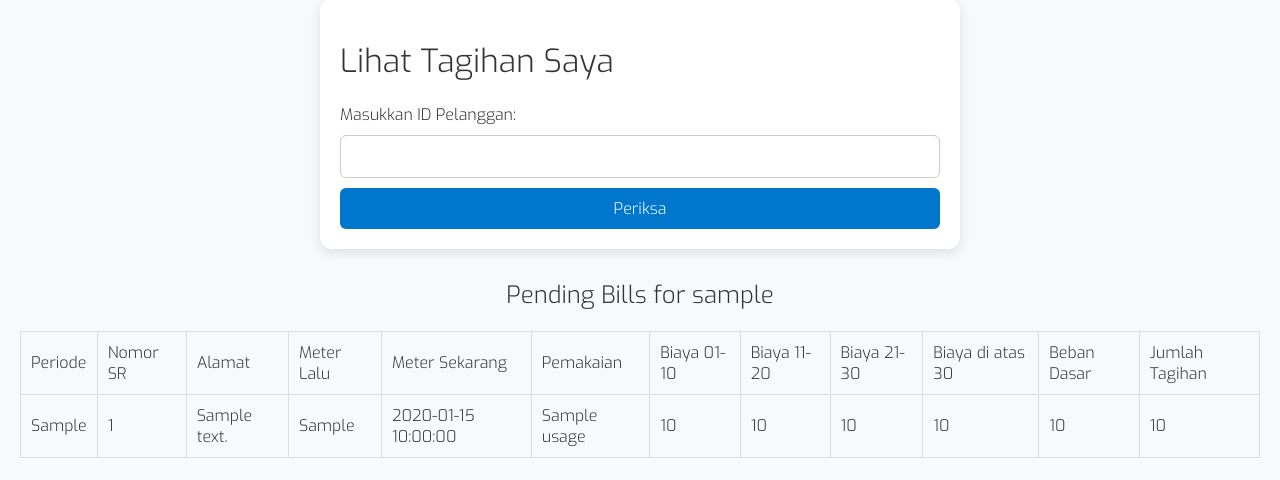
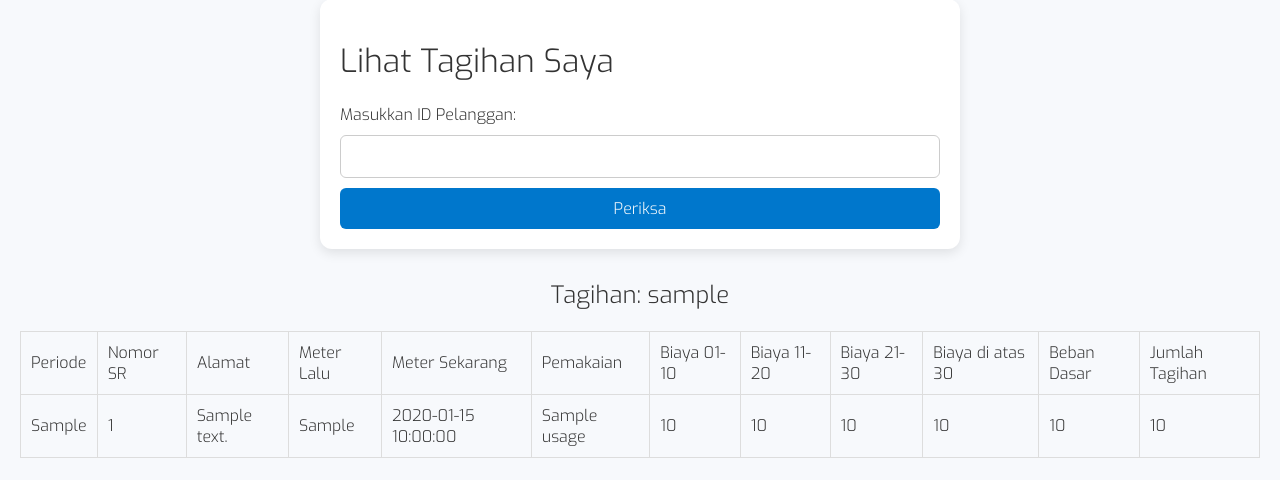
Before and after one commit to bonzoholda/CDWS_project, a FastAPI app: template app/templates/user.html in a window 1280 px wide. Shown: the part 21-501 px from the top of the page. Run offline with FastAPI, Linux system fonts and the light colour scheme; the template is opened without the code that fills it: most values are stand-ins (such as "Sample title", 1, 10 or a date in 2020).

Commit message:
Update user.html

```diff
--- a/app/templates/user.html
+++ b/app/templates/user.html
@@ -18,7 +18,7 @@
     </div>
 
     {% if user_data %}
-        <h2>Pending Bills for {{ user_data[0].user_name }}</h2>
+        <h2>Tagihan: {{ user_data[0].user_name }}</h2>
         <div class="table-wrapper">
         <table class="bill-table">
 
@@ -62,7 +62,7 @@
         </div>
         <h3>Total Due: {{ user_data | map(attribute='bill_amount') | sum }}</h3>
     {% elif user_id %}
-        <p>No unpaid bills found for user ID {{ user_id }}.</p>
+        <p>Tagihan untuk pelanggan dengan ID {{ user_id }}.</p>
     {% endif %}
 </body>
 </html>
```
